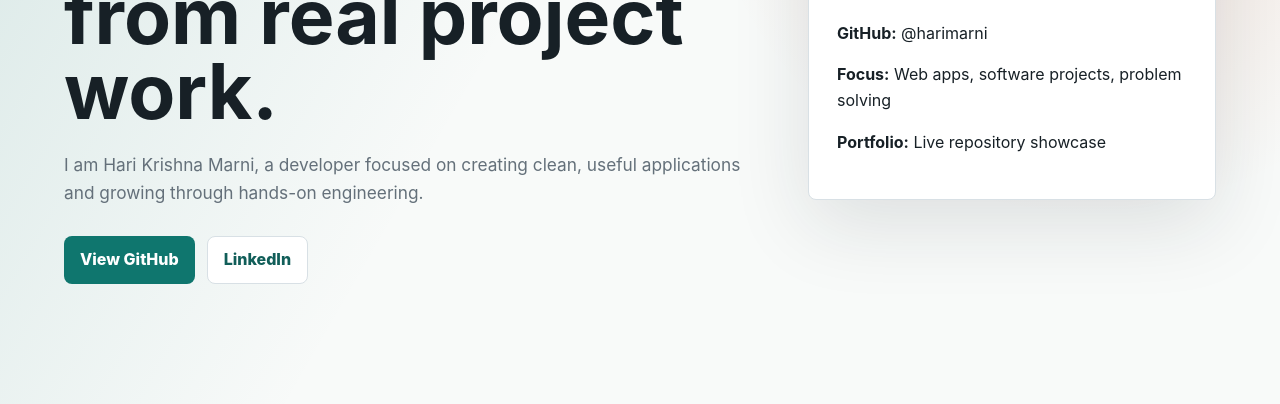
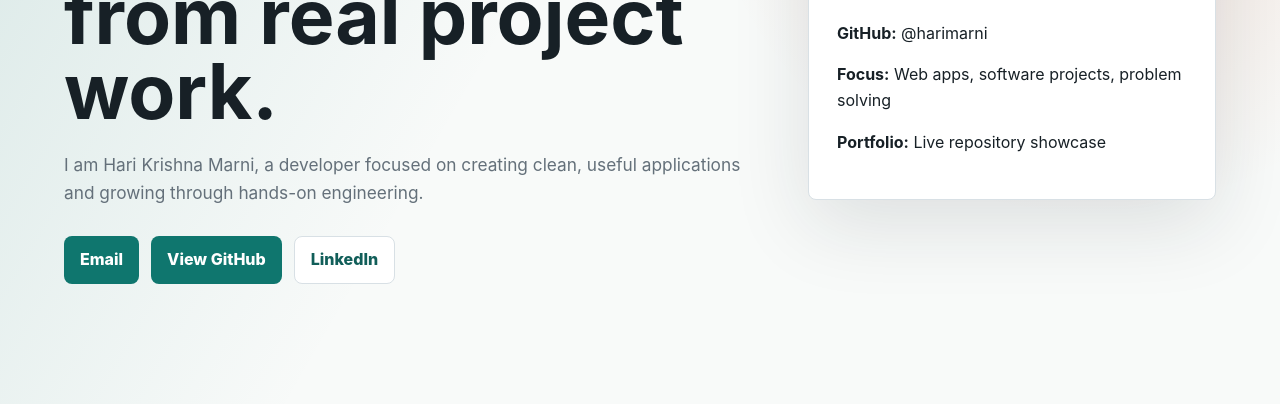
Before and after one commit to harimarni/Portfolio, a plain HTML site: page index.html in a window 1280 px wide. Shown: the part 396-800 px from the top of the page. Drawn offline with Linux system fonts and the light colour scheme; no server answers.

Commit message:
Update index.html

```diff
--- a/index.html
+++ b/index.html
@@ -22,6 +22,7 @@
           <h1>Building practical, polished software from real project work.</h1>
           <p class="intro">I am Hari Krishna Marni, a developer focused on creating clean, useful applications and growing through hands-on engineering.</p>
           <div class="hero-actions">
+            <a class="button primary" href="mailto:mharikrishna0126@gmail.com">Email</a>
             <a class="button primary" href="https://github.com/harimarni" target="_blank">View GitHub</a>
             <a class="button secondary" href="https://www.linkedin.com/in/harikrishnamarni/" target="_blank">LinkedIn</a>
           </div>
```
